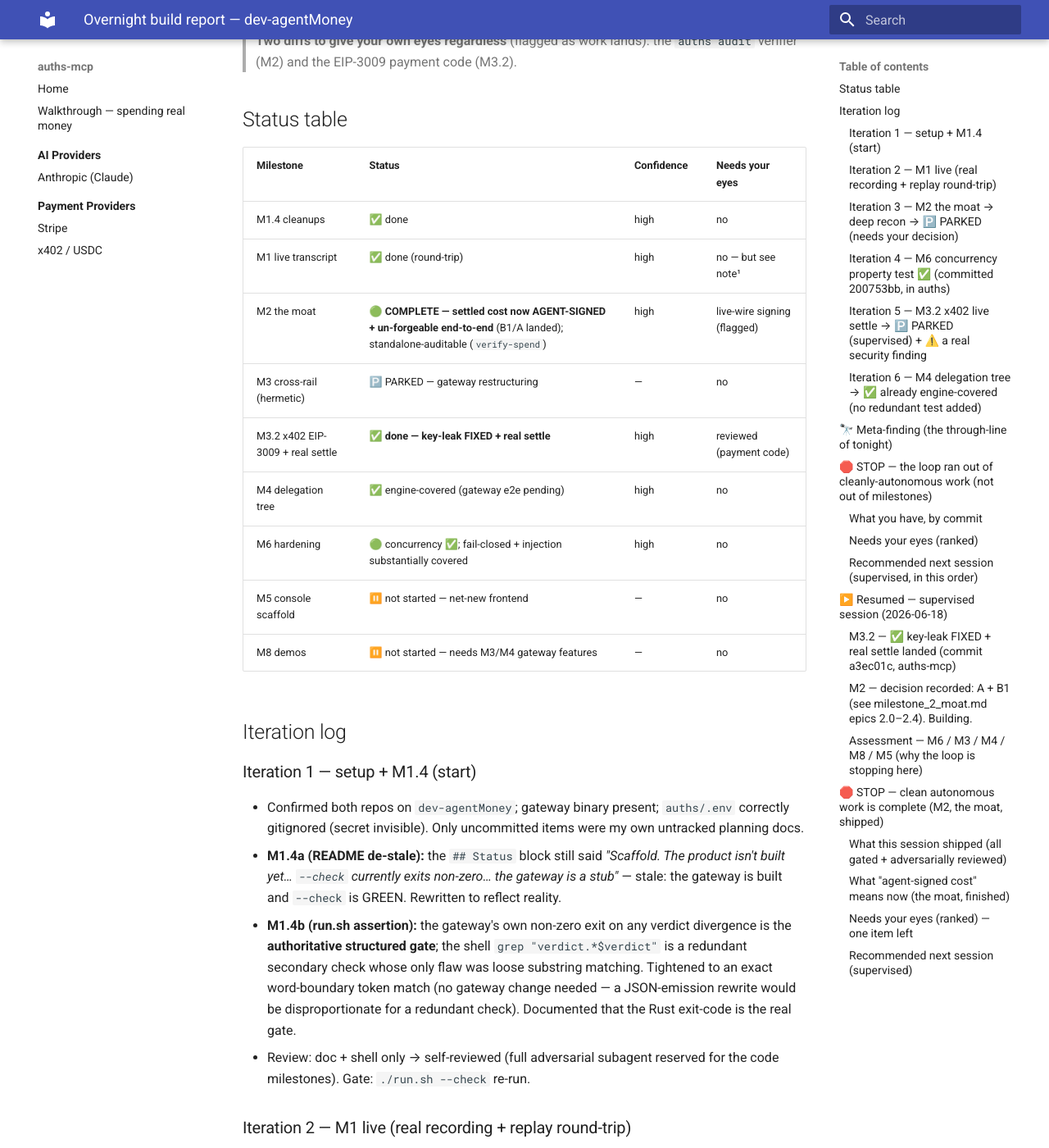
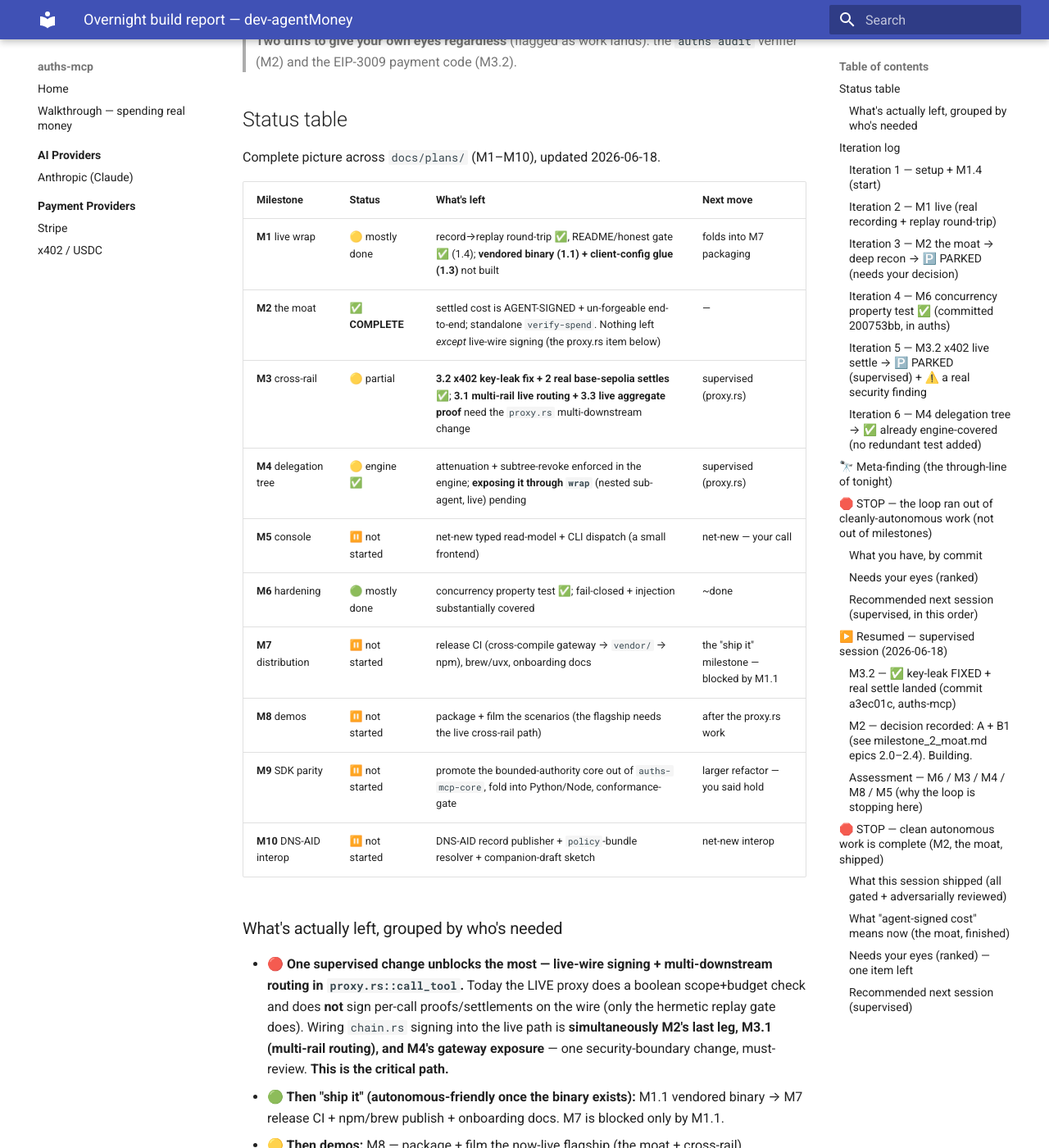
Before and after one commit to auths-dev/auths-mcp, an MkDocs documentation site: the page built from docs/plans/overnight-report.md, in a window 1280 px wide and 1400 px high, scrolled down 261 px. Shown: the whole window at 82% size. Built offline with MkDocs 1.6.1 and Material for MkDocs 9.7.7, drawn with Linux system fonts in a browser that asks for light colours; some of the changed text lies outside the part shown.

Commit message:
report: complete M1-M10 status + a grouped what-is-left view
The status table only covered the milestones the loop touched; replaced it with all ten, each with
what remains and the next move, plus a grouped summary: the live-wire proxy.rs change is the critical
path (it is M2 last leg + M3.1 + M4 exposure at once), then ship (M7), demos (M8), then breadth.

```diff
--- a/docs/plans/overnight-report.md
+++ b/docs/plans/overnight-report.md
@@ -10,17 +10,28 @@ self-review on trivial doc/shell changes (noted per row).
 
 ## Status table
 
-| Milestone | Status | Confidence | Needs your eyes |
+Complete picture across `docs/plans/` (M1–M10), updated 2026-06-18.
+
+| Milestone | Status | What's left | Next move |
 |---|---|---|---|
-| M1.4 cleanups | ✅ done | high | no |
-| M1 live transcript | ✅ done (round-trip) | high | no — but see note¹ |f
-| M2 the moat | 🟢 **COMPLETE — settled cost now AGENT-SIGNED + un-forgeable end-to-end** (B1/A landed); standalone-auditable (`verify-spend`) | high | live-wire signing (flagged) |
-| M3 cross-rail (hermetic) | 🅿️ PARKED — gateway restructuring | — | no |
-| M3.2 x402 EIP-3009 + real settle | ✅ **done — key-leak FIXED + real settle** | high | reviewed (payment code) |
-| M4 delegation tree | ✅ engine-covered (gateway e2e pending) | high | no |
-| M6 hardening | 🟢 concurrency ✅; fail-closed + injection substantially covered | high | no |
-| M5 console scaffold | ⏸️ not started — net-new frontend | — | no |
-| M8 demos | ⏸️ not started — needs M3/M4 gateway features | — | no |
+| **M1** live wrap | 🟡 mostly done | record→replay round-trip ✅, README/honest gate ✅ (1.4); **vendored binary (1.1) + client-config glue (1.3)** not built | folds into M7 packaging |
+| **M2** the moat | ✅ **COMPLETE** | settled cost is AGENT-SIGNED + un-forgeable end-to-end; standalone `verify-spend`. Nothing left *except* live-wire signing (the proxy.rs item below) | — |
+| **M3** cross-rail | 🟡 partial | **3.2 x402 key-leak fix + 2 real base-sepolia settles ✅**; **3.1 multi-rail live routing + 3.3 live aggregate proof** need the `proxy.rs` multi-downstream change | supervised (proxy.rs) |
+| **M4** delegation tree | 🟡 engine ✅ | attenuation + subtree-revoke enforced in the engine; **exposing it through `wrap`** (nested sub-agent, live) pending | supervised (proxy.rs) |
+| **M5** console | ⏸️ not started | net-new typed read-model + CLI dispatch (a small frontend) | net-new — your call |
+| **M6** hardening | 🟢 mostly done | concurrency property test ✅; fail-closed + injection substantially covered | ~done |
+| **M7** distribution | ⏸️ not started | release CI (cross-compile gateway → `vendor/` → npm), brew/uvx, onboarding docs | the "ship it" milestone — blocked by M1.1 |
+| **M8** demos | ⏸️ not started | package + film the scenarios (the flagship needs the live cross-rail path) | after the proxy.rs work |
+| **M9** SDK parity | ⏸️ not started | promote the bounded-authority core out of `auths-mcp-core`, fold into Python/Node, conformance-gate | larger refactor — you said hold |
+| **M10** DNS-AID interop | ⏸️ not started | DNS-AID record publisher + `policy`-bundle resolver + companion-draft sketch | net-new interop |
+
+### What's actually left, grouped by who's needed
+- **🔴 One supervised change unblocks the most — live-wire signing + multi-downstream routing in `proxy.rs::call_tool`.** Today the LIVE proxy does a boolean scope+budget check and does **not** sign per-call proofs/settlements on the wire (only the hermetic replay gate does). Wiring `chain.rs` signing into the live path is **simultaneously M2's last leg, M3.1 (multi-rail routing), and M4's gateway exposure** — one security-boundary change, must-review. **This is the critical path.**
+- **🟢 Then "ship it" (autonomous-friendly once the binary exists):** M1.1 vendored binary → M7 release CI + npm/brew publish + onboarding docs. M7 is blocked only by M1.1.
+- **🟡 Then demos:** M8 — package + film the now-live flagship (the moat + cross-rail).
+- **⚪ Net-new / larger, your call:** M5 console (frontend), M9 SDK parity (core promotion + Python/Node fold-in), M10 DNS-AID interop. None are blocking; each is a fresh body of work.
+
+**Bottom line:** the *security core* (M2 the moat) is done and proven. What remains is **(1)** making it live on the production wire (the one supervised proxy.rs change), **(2)** shipping it (M7), **(3)** demoing it (M8), and **(4)** breadth (M5/M9/M10). The detailed status-table rows below this section are the per-loop history; the table above is the current truth.
 
 ## Iteration log
 
```
